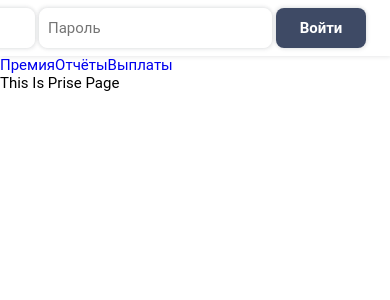
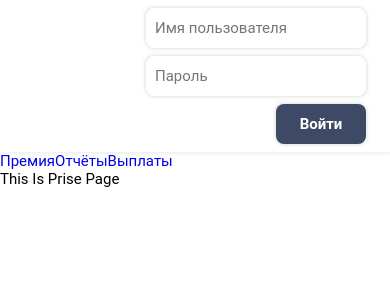
Before and after one commit to Shertor/mdgt-dashboard, a React (Create React App) app: page / in a window 390 px wide. Shown: the top 300 px of the page. Built offline with nearby package versions, Linux system fonts and the light colour scheme.

Commit message:
Авторизация - немного отзывчивости

```diff
--- a/src/Components/LogInBar/LogInBar.css
+++ b/src/Components/LogInBar/LogInBar.css
@@ -1,5 +1,10 @@
+:root {
+	--form-item-width: 220px;
+}
+
 .login-wrapper {
-	height: 3.5rem;
+	height: fit-content;
+	padding: 0.5rem 0;
 	width: 100%;
 
 	display: inline-flex;
@@ -16,14 +21,17 @@
 
 	column-gap: 0.25rem;
 
-	height: 2.5rem;
+	height: fit-content;
+	min-height: 2.5rem;
 
 	margin-right: 1.5rem;
+	margin-left: 1.5rem;
 }
 
 .form-item,
 .login-user {
-	height: 100%;
+	height: 2.5rem;
+	width: var(--form-item-width);
 
 	border: 1px solid white;
 	border-radius: 0.5rem;
@@ -38,7 +46,7 @@
 
 .form-submit,
 .login-logout {
-	height: 100%;
+	height: 2.5rem;
 	padding: 0.5rem 1rem;
 
 	border-radius: 0.5rem;
@@ -77,9 +85,26 @@
 .login-user {
 	display: inline-flex;
 	align-items: center;
-	min-width: 140px;
+	min-width: var(--form-item-width);
 }
 
 .login-err {
 	border: 1px solid red !important;
 }
+
+@media screen and (max-width: 769px) {
+	.login-form {
+		flex-wrap: wrap;
+		row-gap: 0.5rem;
+		justify-content: flex-end;
+	}
+}
+
+@media screen and (max-width: 498px) {
+	.login-form {
+		flex-direction: column;
+		flex-wrap: nowrap;
+		justify-content: center;
+		align-items: flex-end;
+	}
+}
```
